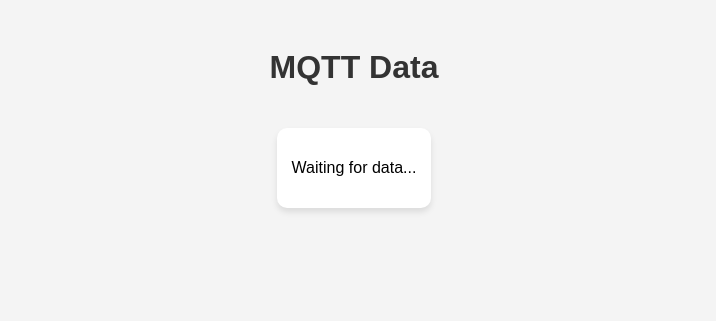
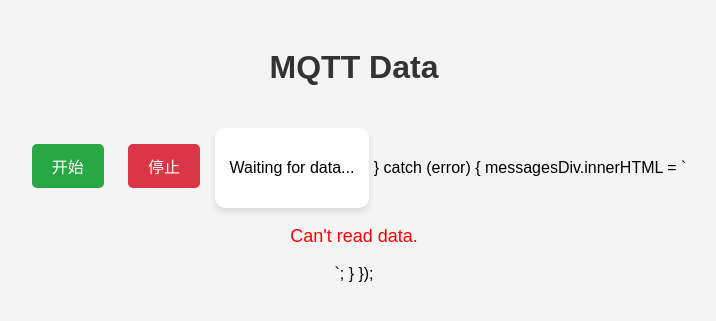
Before and after one commit to TaylorZYY/404BrainNotFound, a Flask app: page / in a window 1280 px wide. Shown: the top 321 px of the page, without its empty margins (286-1002 px from the left). Run offline with Flask 3, Linux system fonts and the light colour scheme; some libraries are stand-ins or nearby versions.

Commit message:
Update index.html

```diff
--- a/templates/index.html
+++ b/templates/index.html
@@ -6,46 +6,21 @@
   <title>MQTT Data</title>
   <script src="https://cdn.socket.io/4.0.1/socket.io.min.js"></script>
   <style>
-    body {
-      font-family: Arial, sans-serif;
-      text-align: center;
-      padding: 20px;
-      background-color: #f4f4f4;
-    }
-    h1 {
-      color: #333;
-    }
-    #messages {
-      margin-top: 20px;
-      padding: 15px;
-      background: white;
-      border-radius: 10px;
-      box-shadow: 0px 4px 6px rgba(0, 0, 0, 0.1);
-      display: inline-block;
-      text-align: left;
-      max-width: 400px;
-    }
-    .data-field {
-      font-size: 18px;
-      font-weight: bold;
-      color: #007BFF;
-      margin-bottom: 5px;
-    }
-    .error-message {
-      font-size: 18px;
-      color: red;
-    }
-    ul {
-      list-style-type: none;
-      padding: 0;
-    }
-    li {
-      margin: 5px 0;
-    }
+    body { font-family: Arial, sans-serif; text-align: center; padding: 20px; background-color: #f4f4f4; }
+    h1 { color: #333; }
+    #messages { margin-top: 20px; padding: 15px; background: white; border-radius: 10px; box-shadow: 0px 4px 6px rgba(0, 0, 0, 0.1); display: inline-block; text-align: left; max-width: 400px; }
+    .data-field { font-size: 18px; font-weight: bold; color: #007BFF; margin-bottom: 5px; }
+    .error-message { font-size: 18px; color: red; }
+    button { padding: 10px 20px; margin: 10px; font-size: 16px; border: none; cursor: pointer; border-radius: 5px; }
+    #start { background-color: #28a745; color: white; }
+    #stop { background-color: #dc3545; color: white; }
   </style>
 </head>
 <body>
   <h1>MQTT Data</h1>
+  <button id="start">开始</button>
+  <button id="stop">停止</button>
+
   <div id="messages">
     <p>Waiting for data...</p>
   </div>
@@ -55,39 +30,44 @@
 
     socket.on('mqtt_message', function(data) {
       const messagesDiv = document.getElementById('messages');
-      messagesDiv.innerHTML = ''; // 清空之前的内容
+      messagesDiv.innerHTML = '';
 
       try {
-        const payload = data.payload;  // 获取 JSON 数据
+        const payload = data.payload;
 
-        if (payload.error) {
-          messagesDiv.innerHTML = `<p class="error-message">${payload.error}</p>`;
-          return;
+        let htmlContent = `<p class="data-field">📅 时间: ${payload.timestamp || "未知"}</p>`;
+        if (payload.environment) {
+          htmlContent += `<p class="data-field">🌡️ 温度: ${payload.environment.temperature}°C</p>`;
+          htmlContent += `<p class="data-field">💧 湿度: ${payload.environment.humidity}%</p>`;
+          htmlContent += `<p class="data-field">🌬️ 气压: ${payload.environment.pressure} hPa</p>`;
         }
-
-        // 创建数据展示列表
-        let htmlContent = `<p class="data-field">📅 Time: ${payload.timestamp || "Unknown"}</p>`;
-
-        if (payload.environment) {
-          htmlContent += `<ul>
-            <li><b>🌡️ Temprature:</b> ${payload.environment.temperature}°C</li>
-            <li><b>💧 Humidity:</b> ${payload.environment.humidity}%</li>
-            <li><b>🌬️ Pressure:</b> ${payload.environment.pressure} hPa</li>
-          </ul>`;
+        if (payload.motion && payload.motion.acceleration) {
+          htmlContent += `<p class="data-field">↔️ 加速度 (X, Y, Z): ${payload.motion.acceleration.x}, ${payload.motion.acceleration.y}, ${payload.motion.acceleration.z} m/s²</p>`;
         }
-
-        if (payload.motion && payload.motion.acceleration) {
-          htmlContent += `<p class="data-field">🔄 Motion:</p>
-          <ul>
-            <li><b>↔️ X :</b> ${payload.motion.acceleration.x} m/s²</li>
-            <li><b>↕️ Y :</b> ${payload.motion.acceleration.y} m/s²</li>
-            <li><b>🔄 Z :</b> ${payload.motion.acceleration.z} m/s²</li>
-          </ul>`;
-        }
-
-        htmlContent += `<p><b>📟 Sensor ID:</b> ${payload.sensor_id || "Unkown"}</p>`;
+        htmlContent += `<p class="data-field">📟 传感器 ID: ${payload.sensor_id || "未知"}</p>`;
 
         messagesDiv.innerHTML = htmlContent;
+      } catch (error) {
+        messagesDiv.innerHTML = `<p class="error-message">数据解析错误</p>`;
+      }
+    });
+
+    document.getElementById('start').addEventListener('click', function() {
+      fetch('/start', { method: 'POST' })
+        .then(response => response.json())
+        .then(data => alert(data.message))
+        .catch(error => console.error('Error:', error));
+    });
+
+    document.getElementById('stop').addEventListener('click', function() {
+      fetch('/stop', { method: 'POST' })
+        .then(response => response.json())
+        .then(data => alert(data.message))
+        .catch(error => console.error('Error:', error));
+    });
+  </script>
+</body>
+</html>
 
       } catch (error) {
         messagesDiv.innerHTML = `<p class="error-message">Can't read data.</p>`;
```
